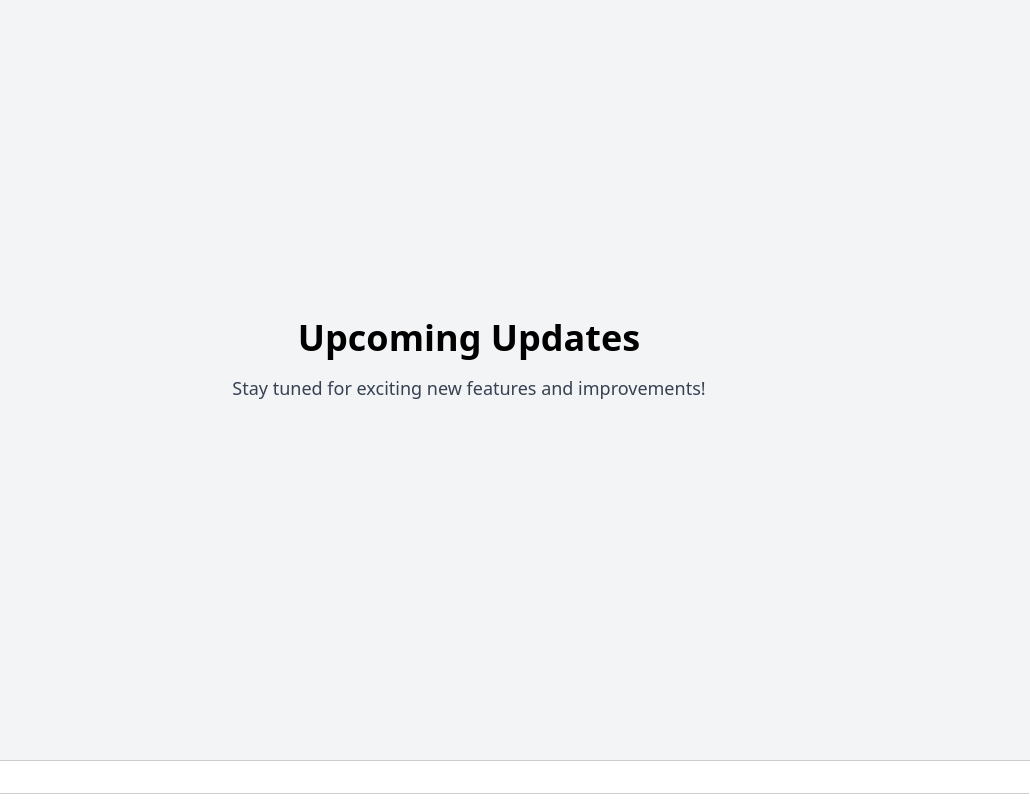
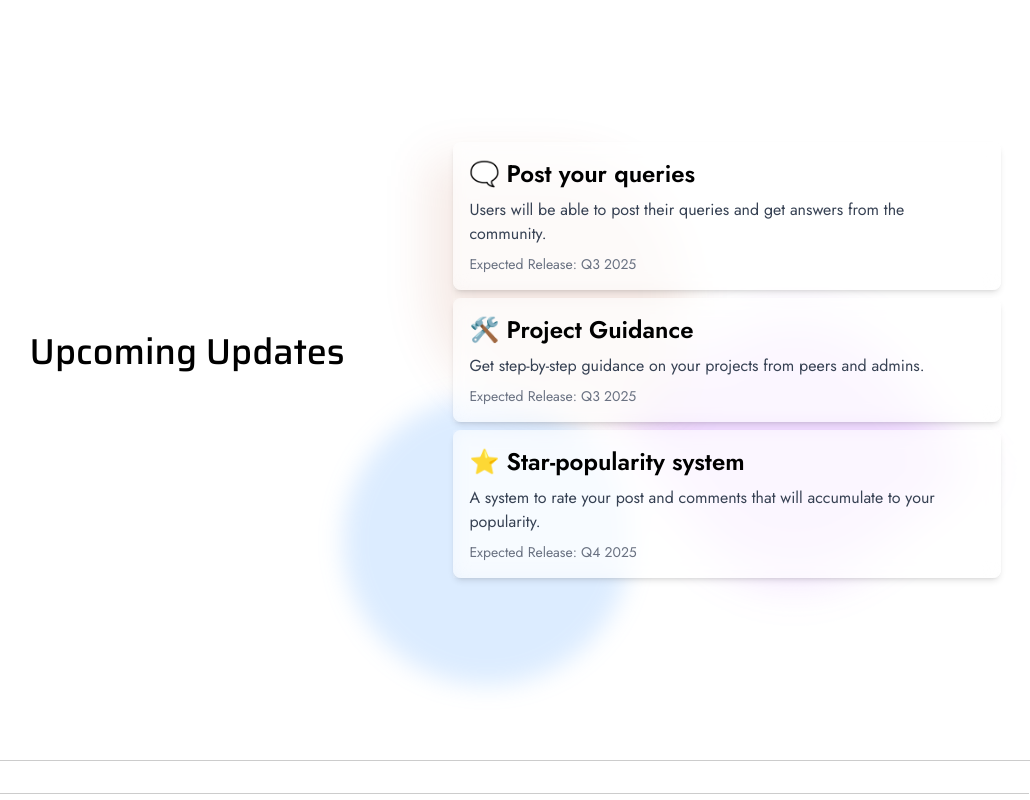
Before and after one commit to mioNacs/SITCoders, a React (Vite) app in the folder frontend/: page / in a window 1280 px wide. Shown: the part 1640-2440 px from the top of the page, without its empty margins (171-1201 px from the left). Built offline with nearby package versions, Linux system fonts and the light colour scheme.

Commit message:
updated landing page

```diff
--- a/frontend/src/components/Landing/HeroSection.jsx
+++ b/frontend/src/components/Landing/HeroSection.jsx
@@ -4,7 +4,7 @@ import HeroText from './HeroText'
 
 function HeroSection() {
   return (
-    <div className='flex flex-col md:flex-row bg-white text-black min-h-screen'>
+    <div className='flex flex-col select-none md:flex-row bg-white text-black min-h-screen'>
       <div className='sticky px-4 sm:px-6 md:px-8 lg:mx-20 flex flex-col md:flex-row items-center justify-center w-full'>
         <div className='w-full md:w-1/2 lg:w-1/2 object-cover mt-8 md:mt-0'>
           <img
--- a/frontend/src/components/Landing/Landing.jsx
+++ b/frontend/src/components/Landing/Landing.jsx
@@ -6,8 +6,8 @@ import UpcomingUpdates from './UpcomingUpdates'
 
 function Landing() {
   return (
-      <div class="relative h-full w-full bg-white">
-        <div class="fixed inset-0  bottom-0 left-0 right-0 top-0 bg-[linear-gradient(to_right,#4f4f4f2e_1px,transparent_1px),linear-gradient(to_bottom,#4f4f4f2e_1px,transparent_1px)] bg-[size:30px_30px] [mask-image:radial-gradient(ellipse_80%_50%_at_50%_0%,#000_70%,transparent_110%)]">
+      <div className="relative h-full w-full bg-white">
+        <div className="fixed inset-0  bottom-0 left-0 right-0 top-0 bg-[linear-gradient(to_right,#4f4f4f2e_1px,transparent_1px),linear-gradient(to_bottom,#4f4f4f2e_1px,transparent_1px)] bg-[size:30px_30px] [mask-image:radial-gradient(ellipse_80%_50%_at_50%_0%,#000_70%,transparent_110%)]">
           </div>
       <HeroSection />
       <MeetTheDevs />
--- a/frontend/src/components/Landing/MeetTheDevs.jsx
+++ b/frontend/src/components/Landing/MeetTheDevs.jsx
@@ -23,7 +23,7 @@ function MeetTheDevs() {
   ];
 
   return (
-    <div className="font-Jost relative ">
+    <div className="font-Jost relative slide-in">
       {/* Blurry animated background abstracts for aesthetics */}
       <div className="absolute inset-0 overflow-hidden">
         {/* Orange blob */}
@@ -68,15 +68,18 @@ function MeetTheDevs() {
         <h2 className="text-4xl font-medium text-center font-Saira mb-8">Meet the Devs</h2>
         <div className="mx-auto grid grid-cols-1 md:grid-cols-2 gap-8 select-none">
           {/* Developer Card */}
-          {developers.map((dev) => (
+          {developers.map((dev, index) => (
             <div
-              key={dev.name}
-              className="mx-auto px-[20%] bg-white/40 rounded-lg scroll-view backdrop-blur-sm shadow-lg p-6 flex flex-col items-center"
+              key={index}
+              className="mx-auto px-[20%] hover:bg-white/70 bg-white/40 rounded-lg
+              scroll-view backdrop-blur-sm shadow-lg p-6 flex flex-col items-center
+              transition-all duration-300 ease-in-out transform hover:scale-105
+              grayscale-25 hover:filter-none"
             >
               <img
                 src={dev.image}
                 alt={dev.name}
-                className="w-50 h-50 rounded-full mb-4 object-cover"
+                className="inset-0 w-50 h-50 rounded-full mb-4 object-cover"
               />
               <h3 className="text-2xl font-semibold mb-2">{dev.name}</h3>
               <p className="text-gray-600 mb-4">{dev.role}</p>
--- a/frontend/src/components/Landing/UpcomingUpdates.jsx
+++ b/frontend/src/components/Landing/UpcomingUpdates.jsx
@@ -1,14 +1,77 @@
-import React from 'react'
+import React from "react";
 
 function UpcomingUpdates() {
+  const plannedUpdates = [
+    {
+      feature: "Post your queries",
+      description:
+        "Users will be able to post their queries and get answers from the community.",
+      expectedRelease: "Q3 2025",
+      icon: "🗨️", // Chat/message bubble icon
+    },
+    {
+      feature: "Project Guidance",
+      description:
+        "Get step-by-step guidance on your projects from peers and admins.",
+      expectedRelease: "Q3 2025",
+      icon: "🛠️", // Hammer and wrench icon
+    },
+    {
+      feature: "Star-popularity system",
+      description:
+        "A system to rate your post and comments that will accumulate to your popularity.",
+      expectedRelease: "Q4 2025",
+      icon: "⭐", // Star icon
+    },
+  ];
+
   return (
     <div>
-        <div className="flex flex-col items-center justify-center h-screen bg-gray-100">
-            <h1 className="text-4xl font-bold mb-4">Upcoming Updates</h1>
-            <p className="text-lg text-gray-700">Stay tuned for exciting new features and improvements!</p>
+      <div className="relative flex flex-col md:flex-row md:grid-cols-2 select-none md:justify-between md:mx-10 lg:mx-25 font-Jost items-center justify-center min-h-screen">
+        {/* Teal shape */}
+        <div
+          className="absolute top-[25%] right-[30%] w-64 h-64 bg-orange-800/20 rounded-tr-[50%] rounded-bl-[50%] animate-pulse blur-xl"
+          style={{ animationDuration: "4s" }}
+        ></div>
+
+        {/* Blue circle */}
+        <div
+          className="absolute bottom-[5%] right-[35%] w-72 h-72 rounded-full bg-blue-400/20 animate-bounce blur-md"
+          style={{ animationDuration: "10s" }}
+        ></div>
+
+        {/* Purple shape */}
+        <div
+          className="absolute top-[45%] right-[8%] w-64 h-64 bg-purple-500/20 rounded-tr-[50%] rounded-bl-[50%] animate-spin blur-xl"
+          style={{ animationDuration: "15s" }}
+        ></div>
+
+        <div className="md:w-1/2 text-center">
+          <h1 className="text-4xl font-Saira font-medium text-center mb-4">
+            Upcoming Updates
+          </h1>
         </div>
+        <div>
+          {plannedUpdates.map((update, index) => (
+            <div
+              key={index}
+              className="relative bg-white/50 m-2 rounded-lg shadow-md slide-in backdrop-blur-sm"
+            >
+              <div className="backdrop-blur-sm p-4 ">
+                <h2 className="text-2xl font-semibold mb-2">
+                  <span fill="black">{update.icon}</span> {update.feature}
+                </h2>
+                <p className="text-gray-700 mb-2">{update.description}</p>
+                <p className="text-sm text-gray-500">
+                  Expected Release: {update.expectedRelease}
+                </p>
+              </div>
+            </div>
+          ))}
+        </div>
+      </div>
     </div>
-  )
+  );
 }
 
-export default UpcomingUpdates
+export default UpcomingUpdates;
--- a/frontend/src/index.css
+++ b/frontend/src/index.css
@@ -23,11 +23,11 @@
 @keyframes appear {
     from {
         opacity: 0;
-        transform: translateX(-100px) perspective(1000px) rotateX(90deg) rotateY(30deg);
+        transform: translateX(-100px) translateZ(-10px) perspective(1000px) rotateX(90deg) rotateY(30deg);
     }
     to {
         opacity: 1;
-        transform: translateX(0) perspective(1000px) rotateX(0) rotateY(0);
+        transform: translateX(0) translateZ(0) perspective(1000px) rotateX(0) rotateY(0);
     }
 }
 
@@ -38,3 +38,20 @@
     transform-style: preserve-3d;
     backface-visibility: hidden;
 }
+
+@keyframes slide {
+    from {
+        opacity: 0;
+        transform: translateX(-30%) translateZ(-10px);
+    }
+    to {
+        opacity: 1;
+        transform: translateX(0) translateZ(0);
+    }
+}
+
+.slide-in {
+    animation: slide ease-in-out ;
+    animation-timeline: view();
+    animation-range: entry 0% cover 40%;
+}
```
